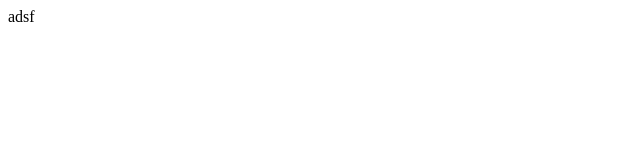
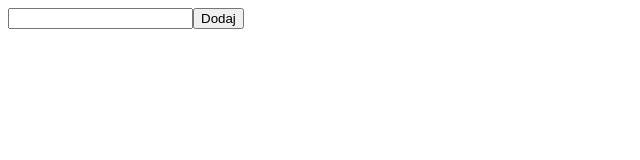
Before and after one commit to Karol-Szykula/toDoApp, a plain HTML site: page index.html in a window 1280 px wide. Shown: the whole page, without its empty margins (0-640 px from the left). Drawn offline with Linux system fonts and the light colour scheme.

Commit message:
Add add task input form

```diff
--- a/index.html
+++ b/index.html
@@ -9,7 +9,7 @@
 </head>
 
 <body>
-adsf
+
     <script src="script.js"></script>
 </body>
 
--- a/script.js
+++ b/script.js
@@ -2,7 +2,7 @@
 
 class Task {
     constructor(taskGoal) {
-        this.taskGoal = taskGoal
+        this.taskGoal = taskGoal || ''
         this.isCompleted = false
     }
 }
@@ -18,10 +18,30 @@ class ToDoApp {
 
     init() {
 
+        this.render()
     }
 
     render() {
+        //render UI
+        const appDiv = document.createElement('div')
 
+        const addTaskInputField = document.createElement("INPUT");
+        addTaskInputField.setAttribute("type", "text");
+
+        const inputTaskButton = document.createElement('button')
+        inputTaskButton.innerHTML = 'Dodaj'
+
+        const inputTaskDiv = document.createElement('div')
+        inputTaskDiv.appendChild(addTaskInputField)
+        inputTaskDiv.appendChild(inputTaskButton)
+        appDiv.appendChild(inputTaskDiv)
+
+        // fill UI with data
+
+
+
+
+        this.whereToRender.appendChild(appDiv)
     }
 
     addTask() {
@@ -66,5 +86,3 @@ class ToDoApp {
 
 
 const toDoApp = new ToDoApp()
-
-console.log(toDoApp.whereToRender)
```
